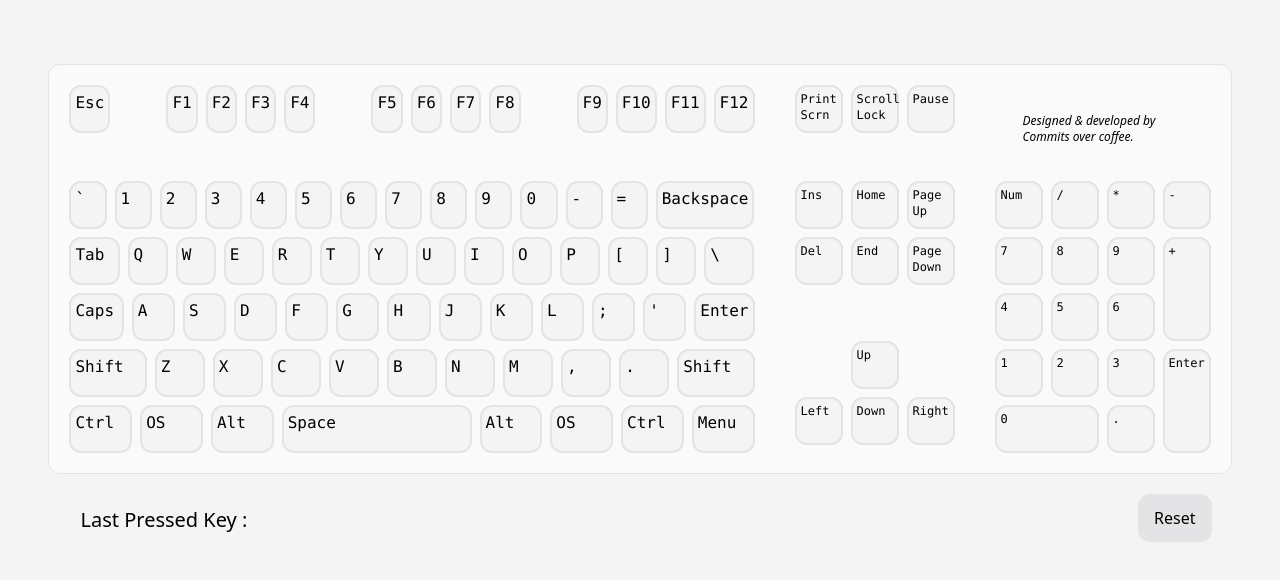
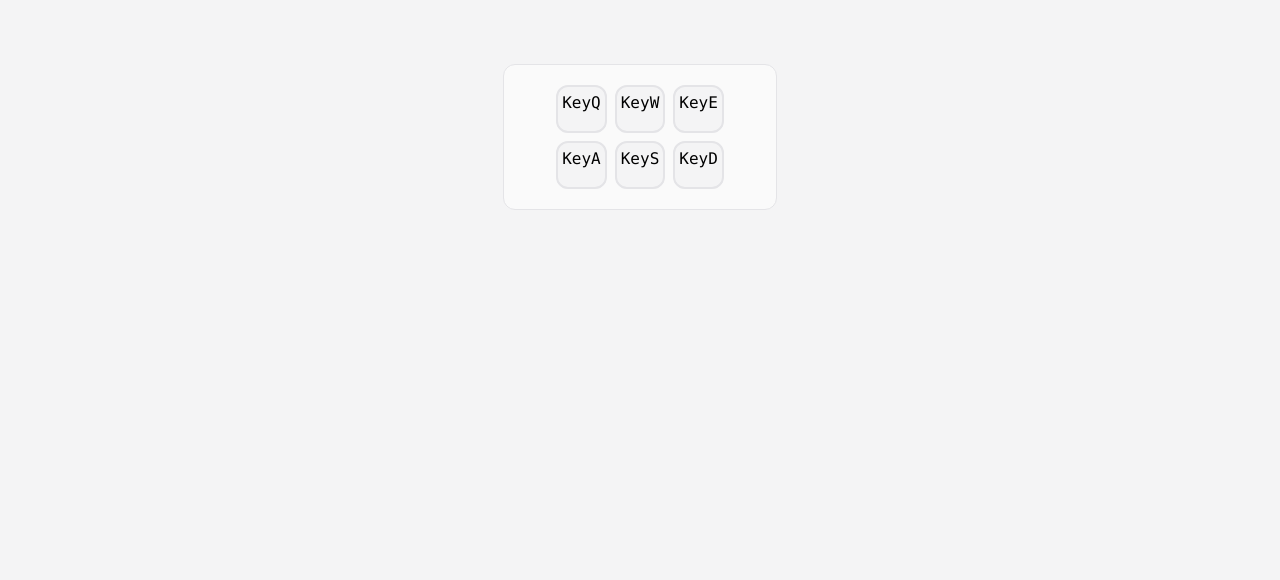
Before and after one commit to commitsovercoffee/key-probe, a SvelteKit app: page / in a window 1280 px wide. Shown: the top 580 px of the page. Built offline with nearby package versions, Linux system fonts and the light colour scheme.

Commit message:
adds multi key detection

```diff
--- a/src/routes/+page.svelte
+++ b/src/routes/+page.svelte
@@ -1,122 +1,52 @@
 <script>
-	import { element } from 'svelte/internal';
-
-	let main = [
-		[
-			'Esc',
-			'keyFill',
-			'F1',
-			'F2',
-			'F3',
-			'F4',
-			'keyFill',
-			'F5',
-			'F6',
-			'F7',
-			'F8',
-			'keyFill',
-			'F9',
-			'F10',
-			'F11',
-			'F12'
-		],
-		['rowFill'],
-		['`', '1', '2', '3', '4', '5', '6', '7', '8', '9', '0', '-', '=', 'Backspace'],
-		['Tab', 'Q', 'W', 'E', 'R', 'T', 'Y', 'U', 'I', 'O', 'P', '[', ']', '\\'],
-		['Caps', 'A', 'S', 'D', 'F', 'G', 'H', 'J', 'K', 'L', ';', "'", 'Enter'],
-		[' Shift', 'Z', 'X', 'C', 'V', 'B', 'N', 'M', ',', '.', 'Shift '],
-		[' Ctrl', ' OS', ' Alt', 'Space', 'Alt ', 'OS ', 'Ctrl ', 'Menu']
-	];
-
-	let navPad = [
-		['Print Scrn', 'Scroll Lock', 'Pause'],
-		['rowFill'],
-		['Ins', 'Home', 'Page Up'],
-		['Del', 'End', 'Page Down'],
-		['keyFill'],
-		['keyFill'],
-		['keyFill', 'Up', 'keyFill'],
-		['Left', 'Down', 'Right']
-	];
-
-	let numPad = [
-		['Num', ' /', ' *'],
-		[' 7', ' 8', ' 9'],
-		[' 4', ' 5', ' 6'],
-		[' 1', ' 2', ' 3'],
-		[' 0', ' .']
-	];
-	let numExtra = [' -', ' +', ' Enter'];
-
-	let prevPressed = [];
-	let activeKey = '';
-	let activeCode = '';
-	let lastKey = '';
-
-	let map = {};
-	console.log(map);
+	let keyStatus = new Map();
 
 	let keyCapStyle =
-		'p-1 m-1 border-2 border-zinc-200 dark:border-zinc-800 rounded-xl transition duration-300 delay-50 h-12 ';
+		'p-1 m-1 border-2 border-zinc-200 dark:border-zinc-800 rounded-xl transition duration-300 delay-50 h-12 bg-zinc-100 ';
+
+	let fnRow = [
+		['KeyQ', 'KeyW', 'KeyE'],
+		['KeyA', 'KeyS', 'KeyD']
+	];
 </script>
 
 <svelte:body
 	on:keydown={function (event) {
-		map[event.code] = element.type == this['on:keydown'];
-		console.log(map);
+		event.preventDefault();
 
-		event.preventDefault();
-		activeKey = event.code;
-		activeCode = event.key;
+		keyStatus[event.code] = true;
 
-		function replace(x, y) {
-			if (activeKey.includes(x)) activeKey = activeKey.replace(x, y);
+		for (const key in keyStatus) {
+			if (keyStatus.hasOwnProperty(key)) {
+				// Check if the value is true
+				if (keyStatus[key]) {
+					document.getElementById(key).classList.remove('bg-zinc-100');
+					document.getElementById(key).classList.remove('bg-teal-300');
+					document.getElementById(key).classList.add('bg-red-300');
+					document.getElementById(key).classList.add('-translate-y-2');
+				}
+			}
 		}
 
-		replace('Key', '');
-		replace('Minus', '-');
-		replace('Equal', '=');
-		replace('BracketLeft', '[');
-		replace('BracketRight', ']');
-		replace('Backslash', '\\');
-		replace('CapsLock', 'Caps');
-		replace('Semicolon', ';');
-		replace('Quote', "'");
-		replace('ShiftLeft', ' Shift');
-		replace('ShiftRight', 'Shift ');
-		replace('Comma', ',');
-		replace('Period', '.');
-		replace('ControlLeft', ' Ctrl');
-		replace('OSLeft', ' OS');
-		replace('AltLeft', ' Alt');
-		replace('AltRight', 'Alt ');
-		replace('OSRight', 'OS ');
-		replace('ControlRight', 'Ctrl ');
-		replace('ContextMenu', 'Menu');
-		replace('Escape', 'Esc');
-		replace('ArrowLeft', 'Left');
-		replace('ArrowUp', 'Up');
-		replace('ArrowRight', 'Right');
-		replace('ArrowDown', 'Down');
-		replace('Backquote', '`');
-		replace('NumLock', 'Num');
-		replace('PrintScreen', 'PrintSc');
-		replace('Digit', '');
-		replace('NumpadDivide', ' /');
-		replace('NumpadMultiply', ' *');
-		replace('NumpadSubtract', ' -');
-		replace('NumpadAdd', ' +');
-		replace('NumpadDecimal', ' .');
-		replace('Numpad', ' ');
+		console.log(keyStatus);
+	}}
+	on:keyup={function (event) {
+		event.preventDefault();
 
-		prevPressed.push(activeKey);
-		lastKey = activeKey;
-		console.log(prevPressed);
-	}}
-	on:keyup={function () {
-		setTimeout(function () {
-			activeKey = 'keyFill';
-		}, 100);
+		keyStatus[event.code] = false;
+
+		for (const key in keyStatus) {
+			if (keyStatus.hasOwnProperty(key)) {
+				// Check if the value is true
+				if (!keyStatus[key]) {
+					document.getElementById(key).classList.remove('bg-red-300');
+					document.getElementById(key).classList.add('bg-teal-300');
+					document.getElementById(key).classList.remove('-translate-y-2');
+				}
+			}
+		}
+
+		console.log(keyStatus);
 	}}
 />
 
@@ -124,156 +54,16 @@
 	<div
 		class="mt-16 p-4 flex border border-zinc-200 dark:border-zinc-800 rounded-xl flex-grow bg-zinc-50 dark:bg-zinc-800 overflow-hidden"
 	>
-		<section class="">
-			<!-- main block -->
-			<div>
-				{#each main as row}
-					<section class="flex">
-						{#each row as k}
-							{#if k === 'rowFill'}
-								<kbd class={'h-10 w-full no-pointer'} />
-							{:else if k === 'keyFill'}
-								<kbd class={'opacity-0 w-12 no-pointer'}>{k}</kbd>
-							{:else if k === 'Tab' || k === 'Caps' || k === '\\' || k === 'Enter'}
-								<kbd
-									class={activeKey === k
-										? keyCapStyle + 'w-4/12 ' + 'bg-zinc-600 -translate-y-4 '
-										: prevPressed.includes(k)
-										? keyCapStyle + 'w-4/12 ' + 'bg-sky-500'
-										: keyCapStyle + 'w-4/12 ' + 'bg-zinc-100 dark:bg-zinc-900 '}>{k}</kbd
-								>
-							{:else if k === 'Backspace' || k === ' Shift' || k === 'Shift '}
-								<kbd
-									class={activeKey === k
-										? keyCapStyle + 'w-5/12 ' + 'bg-zinc-600 -translate-y-4 '
-										: prevPressed.includes(k)
-										? keyCapStyle + 'w-5/12 ' + 'bg-sky-500'
-										: keyCapStyle + 'w-5/12 ' + 'bg-zinc-100 dark:bg-zinc-900 '}>{k}</kbd
-								>
-							{:else if k === 'Space'}
-								<kbd
-									class={activeKey === k
-										? keyCapStyle + 'w-10/12 ' + 'bg-zinc-600 -translate-y-4 '
-										: prevPressed.includes(k)
-										? keyCapStyle + 'w-10/12 ' + 'bg-sky-500'
-										: keyCapStyle + 'w-10/12 ' + 'bg-zinc-100 dark:bg-zinc-900 '}>{k}</kbd
-								>
-							{:else}
-								<kbd
-									class={activeKey === k
-										? keyCapStyle + 'w-3/12 ' + 'bg-red-300 dark:bg-red-500 -translate-y-4 '
-										: prevPressed.includes(k)
-										? keyCapStyle + 'w-3/12 ' + 'bg-teal-300 dark:bg-teal-800 prose-invert'
-										: keyCapStyle + 'w-3/12 ' + 'bg-zinc-100 dark:bg-zinc-900 '}>{k}</kbd
-								>
-							{/if}
-						{/each}
-					</section>
-				{/each}
-			</div>
+		<section class="ml-8 mr-8">
+			{#each fnRow as row}
+				<section class="flex">
+					{#each row as k}
+						<kbd id={k} class={keyCapStyle}>
+							{k}
+						</kbd>
+					{/each}
+				</section>
+			{/each}
 		</section>
-
-		<section class="ml-8 mr-8">
-			<!-- System Control -->
-			<div>
-				{#each navPad as row}
-					<section class="flex">
-						{#each row as k}
-							{#if k === 'rowFill'}
-								<kbd class={'h-10 w-full no-pointer'} />
-							{:else if k === 'keyFill'}
-								<kbd class={'opacity-0 w-14 no-pointer'}>{k}</kbd>
-							{:else}
-								<kbd
-									class={activeKey === k
-										? keyCapStyle + 'w-12 text-xs  ' + 'bg-zinc-600 -translate-y-4 '
-										: prevPressed.includes(k)
-										? keyCapStyle + 'w-12 text-xs  ' + 'bg-sky-500'
-										: keyCapStyle + 'w-12 text-xs  ' + 'bg-zinc-100 dark:bg-zinc-900 '}
-								>
-									{k}
-								</kbd>
-							{/if}
-						{/each}
-					</section>
-				{/each}
-			</div>
-		</section>
-
-		<div>
-			<p class="m-8 text-xs italic">Designed & developed by<br />Commits over coffee.</p>
-			<section class="flex justify-center">
-				<div class="p-0 m-0">
-					{#each numPad as row}
-						<section class="flex">
-							{#each row as k}
-								{#if k === ' 0'}
-									<kbd
-										class={activeKey === k
-											? keyCapStyle + 'w-16 text-xs  ' + 'bg-zinc-600 -translate-y-4 '
-											: prevPressed.includes(k)
-											? keyCapStyle + 'w-12 text-xs  ' + 'bg-sky-500'
-											: keyCapStyle + 'grow text-xs  ' + 'bg-zinc-100 dark:bg-zinc-900 '}
-									>
-										{k}
-									</kbd>
-								{:else}
-									<kbd
-										class={activeKey === k
-											? keyCapStyle + 'w-12 text-xs  ' + 'bg-zinc-600 -translate-y-4 '
-											: prevPressed.includes(k)
-											? keyCapStyle + 'w-12 text-xs  ' + 'bg-sky-500'
-											: keyCapStyle + 'w-12 text-xs  ' + 'bg-zinc-100 dark:bg-zinc-900 '}
-									>
-										{k}
-									</kbd>
-								{/if}
-							{/each}
-						</section>
-					{/each}
-				</div>
-				<div>
-					<section class="flex flex-col p-0 m-0 h-full">
-						{#each numExtra as k}
-							{#if k === ' -'}
-								<kbd
-									class={activeKey === k
-										? keyCapStyle + 'w-12 text-xs  ' + 'bg-zinc-600 -translate-y-4 '
-										: prevPressed.includes(k)
-										? keyCapStyle + 'w-12 text-xs  ' + 'bg-sky-500'
-										: keyCapStyle + 'w-12 text-xs  ' + 'bg-zinc-100 dark:bg-zinc-900 '}
-								>
-									{k}
-								</kbd>
-							{:else}
-								<kbd
-									class={activeKey === k
-										? keyCapStyle + 'w-12 text-xs  ' + 'bg-zinc-600 -translate-y-4 '
-										: prevPressed.includes(k)
-										? keyCapStyle + 'w-12 text-xs  ' + 'bg-sky-500'
-										: keyCapStyle + 'w-12 grow text-xs  ' + 'bg-zinc-100 dark:bg-zinc-900 '}
-								>
-									{k}
-								</kbd>
-							{/if}
-						{/each}
-					</section>
-				</div>
-			</section>
-		</div>
-	</div>
-
-	<div class="m-4 flex justify-between">
-		<p class=" text-xl p-2 m-2">
-			Last Pressed Key : <kbd>{lastKey}</kbd>
-		</p>
-
-		<button
-			on:click={function () {
-				prevPressed = [];
-			}}
-			class="px-4 m-1 rounded-xl transition duration-300 delay-50 h-12 bg-zinc-200 dark:bg-zinc-800 hover:-translate-y-1 active:translate-y-1 active:bg-sky-500"
-			>Reset</button
-		>
 	</div>
 </div>
```
